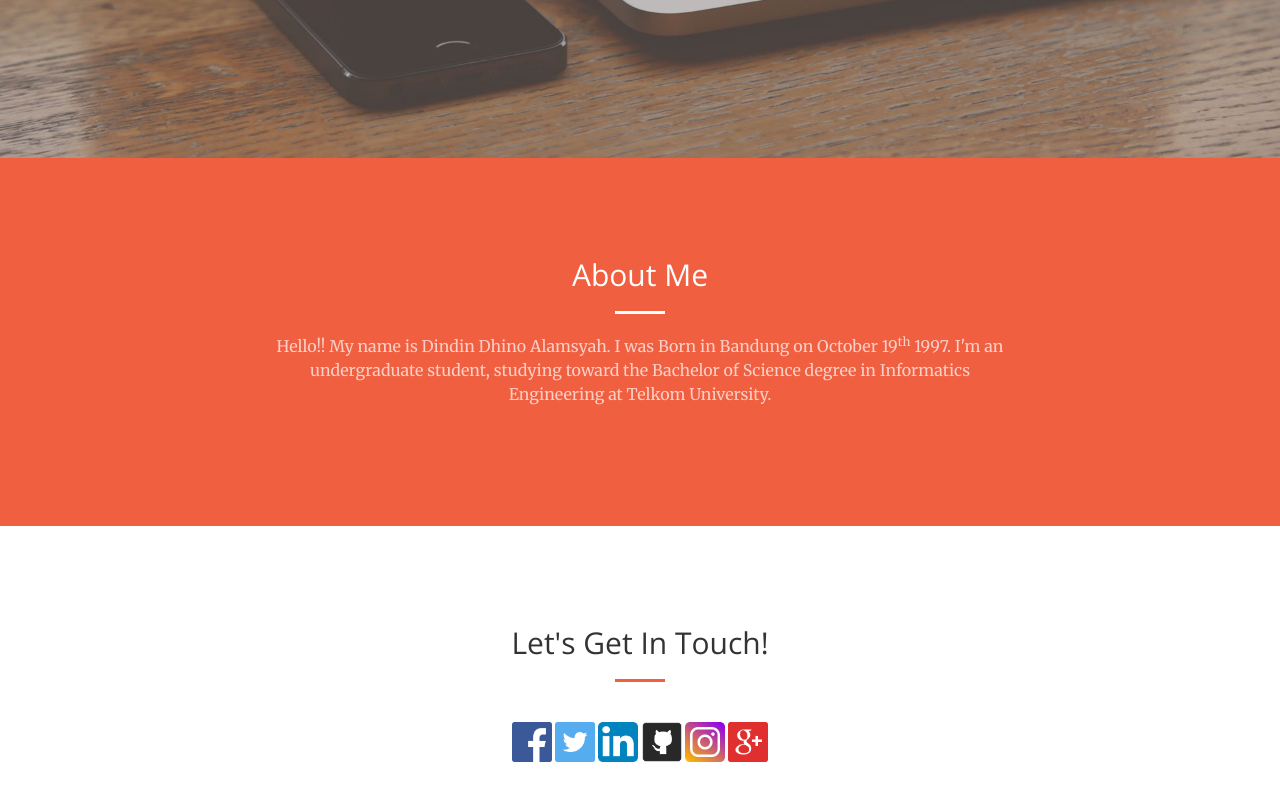
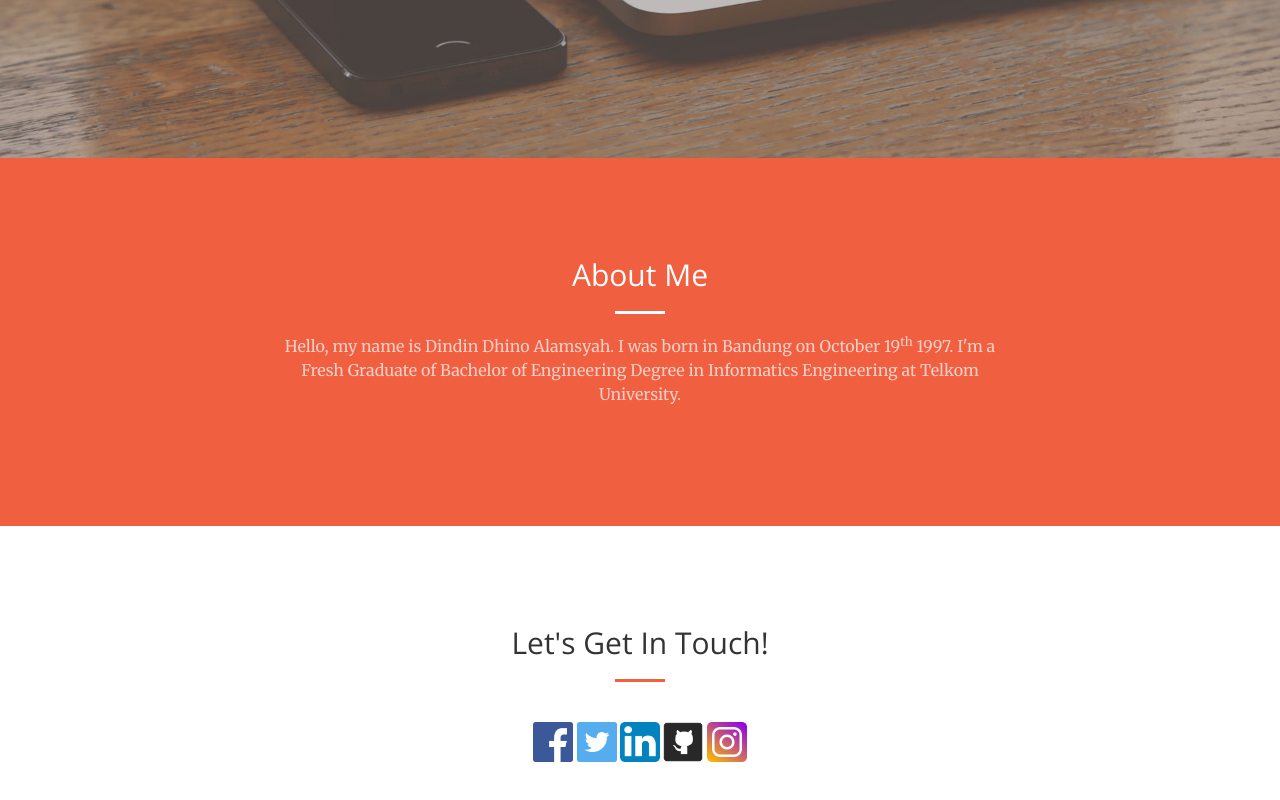
Before and after one commit to dindhino/dindhino.github.io, a website: page index.html in a window 1280 px wide. Shown: the part 642-1442 px from the top of the page. Drawn offline with nearby package versions, Linux system fonts and the light colour scheme.

Commit message:
Update index.html

```diff
--- a/index.html
+++ b/index.html
@@ -80,8 +80,8 @@
                     <h2 class="section-heading">About Me</h2>
                     <hr class="light">
                     <p class="text-faded">
-                        Hello!! My name is Dindin Dhino Alamsyah. I was Born in Bandung on October 19<sup>th</sup> 1997.
-                        I'm an undergraduate student, studying toward the Bachelor of Science degree in Informatics Engineering at Telkom University.
+                        Hello, my name is Dindin Dhino Alamsyah. I was born in Bandung on October 19<sup>th</sup> 1997.
+                        I'm a Fresh Graduate of Bachelor of Engineering Degree in Informatics Engineering at Telkom University.
                     </p>
                 </div>
             </div>
@@ -103,7 +103,6 @@
                 <a href="http://linkedin.com/in/dindhino"><img width="40" height="40" src="img/socialmedia/linkedin.png"/></a>
                 <a href="http://github.com/dindhino"><img width="40" height="40" src="img/socialmedia/github.png"/></a>
                 <a href="http://instagram.com/dindhino"><img width="40" height="40" src="img/socialmedia/instagram.png"/></a>
-                <a href="http://plus.google.com/+DindinDhino97"><img width="40" height="40" src="img/socialmedia/googleplus.png"/></a>
             </div>
         </div>
     </section>
```
